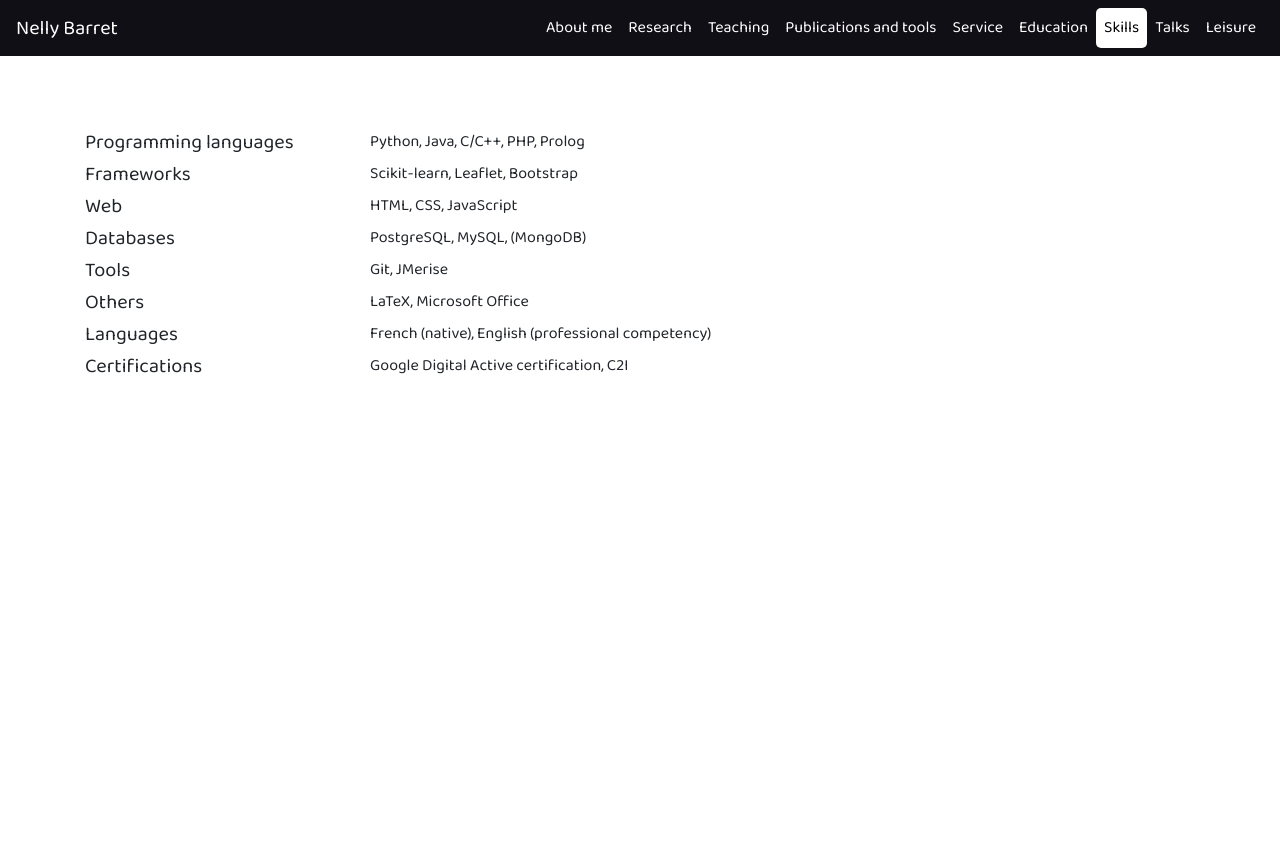
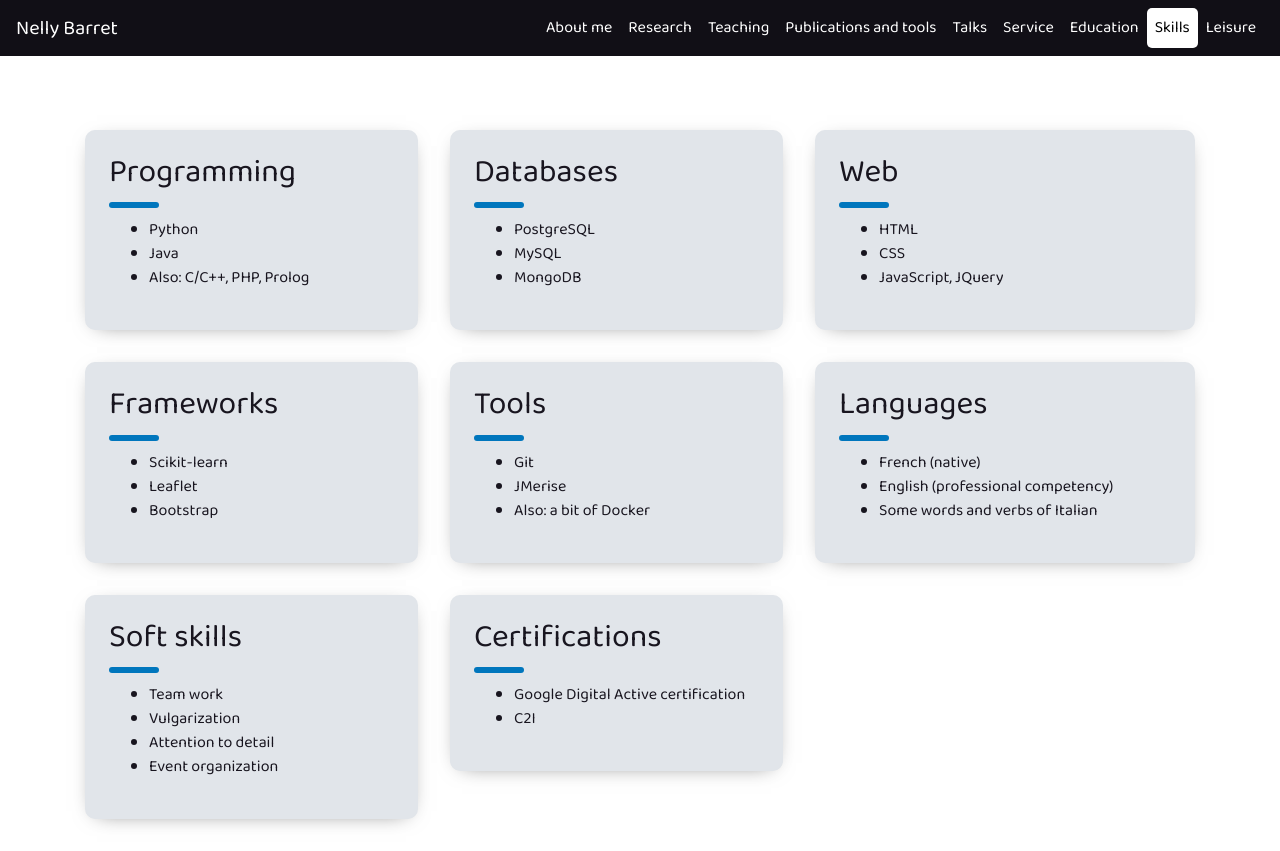
Before and after one commit to Nelly-Barret/nelly-barret.github.io, a PHP site: page /skills.html in a window 1280 px wide. Before the commit the page ends 374 px from the top, so only its background shows below. Run offline with PHP 8.4, Linux system fonts and the light colour scheme.

Commit message:
skills page + fixed broken css

```diff
--- a/education.html
+++ b/education.html
@@ -47,6 +47,9 @@
                     <a class="nav-link" href="./publications.html">Publications and tools</a>
                 </li>
                 <li class="nav-item">
+                    <a class="nav-link" href="./talks.html">Talks</a>
+                </li>
+                <li class="nav-item">
                     <a class="nav-link" href="./service.html">Service</a>
                 </li>
                 <li class="nav-item">
@@ -54,9 +57,6 @@
                 </li>
                 <li class="nav-item">
                     <a class="nav-link" href="./skills.html">Skills</a>
-                </li>
-                <li class="nav-item">
-                    <a class="nav-link" href="./talks.html">Talks</a>
                 </li>
                 <li class="nav-item">
                     <a class="nav-link" href="./leisure.html">Leisure</a>
--- a/index.html
+++ b/index.html
@@ -47,6 +47,9 @@
                     <a class="nav-link" href="./publications.html">Publications and tools</a>
                 </li>
                 <li class="nav-item">
+                    <a class="nav-link" href="./talks.html">Talks</a>
+                </li>
+                <li class="nav-item">
                     <a class="nav-link" href="./service.html">Service</a>
                 </li>
                 <li class="nav-item">
@@ -54,9 +57,6 @@
                 </li>
                 <li class="nav-item">
                     <a class="nav-link" href="./skills.html">Skills</a>
-                </li>
-                <li class="nav-item">
-                    <a class="nav-link" href="./talks.html">Talks</a>
                 </li>
                 <li class="nav-item">
                     <a class="nav-link" href="./leisure.html">Leisure</a>
--- a/publications.html
+++ b/publications.html
@@ -47,6 +47,9 @@
                     <a class="nav-link active" href="./publications.html">Publications and tools</a>
                 </li>
                 <li class="nav-item">
+                    <a class="nav-link" href="./talks.html">Talks</a>
+                </li>
+                <li class="nav-item">
                     <a class="nav-link" href="./service.html">Service</a>
                 </li>
                 <li class="nav-item">
@@ -54,9 +57,6 @@
                 </li>
                 <li class="nav-item">
                     <a class="nav-link" href="./skills.html">Skills</a>
-                </li>
-                <li class="nav-item">
-                    <a class="nav-link" href="./talks.html">Talks</a>
                 </li>
                 <li class="nav-item">
                     <a class="nav-link" href="./leisure.html">Leisure</a>
--- a/skills.html
+++ b/skills.html
@@ -47,6 +47,9 @@
                     <a class="nav-link" href="./publications.html">Publications and tools</a>
                 </li>
                 <li class="nav-item">
+                    <a class="nav-link" href="./talks.html">Talks</a>
+                </li>
+                <li class="nav-item">
                     <a class="nav-link" href="./service.html">Service</a>
                 </li>
                 <li class="nav-item">
@@ -54,9 +57,6 @@
                 </li>
                 <li class="nav-item">
                     <a class="nav-link active" href="./skills.html">Skills</a>
-                </li>
-                <li class="nav-item">
-                    <a class="nav-link" href="./talks.html">Talks</a>
                 </li>
                 <li class="nav-item">
                     <a class="nav-link" href="./leisure.html">Leisure</a>
@@ -67,80 +67,137 @@
 
 
     <!-- SECTION SKILLS -->
-    <section id="skills" class="anchor light">
+    <section class="anchor light">
     <div class="container py-2">
 
-        <div class="row">
-            <div class="col-sm-3">
-                <h5>Programming languages</h5>
+        <article class="postcard third-postcard light blue">
+            <div class="postcard__text t-dark">
+                <h1 class="postcard__title blue">Programming</h1>
+                <div class="postcard__subtitle">
                 </div>
-            <div class="col-sm-9">
-                Python, Java, C/C++, PHP, Prolog
+                <div class="postcard__bar"></div>
+                <div class="postcard__preview-txt">
+                    <ul>
+                        <li>Python</li>
+                        <li>Java</li>
+                        <li>Also: C/C++, PHP, Prolog</li>
+                        <!-- <li>Prolog</li> -->
+                    </ul>
                 </div>
             </div>
+        </article>
 
-        <div class="row">
-            <div class="col-sm-3">
-                <h5>Frameworks</h5>
+        <article class="postcard third-postcard light blue">
+            <div class="postcard__text t-dark">
+                <h1 class="postcard__title blue">Databases</h1>
+                <div class="postcard__subtitle">
                 </div>
-            <div class="col-sm-9">
-                Scikit-learn, Leaflet, Bootstrap
+                <div class="postcard__bar"></div>
+                <div class="postcard__preview-txt">
+                    <ul>
+                        <li>PostgreSQL</li>
+                        <li>MySQL</li>
+                        <li>MongoDB</li>
+                    </ul>
                 </div>
             </div>
+        </article>
 
-        <div class="row">
-            <div class="col-sm-3">
-                <h5>Web</h5>
+        <article class="postcard light blue">
+            <div class="postcard__text t-dark">
+                <h1 class="postcard__title blue">Web</h1>
+                <div class="postcard__subtitle">
                 </div>
-            <div class="col-sm-9">
-                HTML, CSS, JavaScript
+                <div class="postcard__bar"></div>
+                <div class="postcard__preview-txt">
+                    <ul>
+                        <li>HTML</li>
+                        <li>CSS</li>
+                        <li>JavaScript, JQuery</li>
+                    </ul>
                 </div>
             </div>
+        </article>
 
-        <div class="row">
-            <div class="col-sm-3">
-                <h5>Databases</h5>
+        <article class="postcard third-postcard light blue">
+            <div class="postcard__text t-dark">
+                <h1 class="postcard__title blue">Frameworks</h1>
+                <div class="postcard__subtitle">
                 </div>
-            <div class="col-sm-9">
-                PostgreSQL, MySQL, (MongoDB)
+                <div class="postcard__bar"></div>
+                <div class="postcard__preview-txt">
+                    <ul>
+                        <li>Scikit-learn</li>
+                        <li>Leaflet</li>
+                        <li>Bootstrap</li>
+                    </ul>
                 </div>
             </div>
+        </article>
 
-        <div class="row">
-            <div class="col-sm-3">
-                <h5>Tools</h5>
+        <article class="postcard third-postcard light blue">
+            <div class="postcard__text t-dark">
+                <h1 class="postcard__title blue">Tools</h1>
+                <div class="postcard__subtitle">
                 </div>
-            <div class="col-sm-9">
-                Git, JMerise
+                <div class="postcard__bar"></div>
+                <div class="postcard__preview-txt">
+                    <ul>
+                        <li>Git</li>
+                        <li>JMerise</li>
+                        <li>Also: a bit of Docker</li>
+                    </ul>
                 </div>
             </div>
+        </article>
 
-        <div class="row">
-            <div class="col-sm-3">
-                <h5>Others</h5>
+        <article class="postcard light blue">
+            <div class="postcard__text t-dark">
+                <h1 class="postcard__title blue">Languages</h1>
+                <div class="postcard__subtitle">
                 </div>
-            <div class="col-sm-9">
-                LaTeX, Microsoft Office
+                <div class="postcard__bar"></div>
+                <div class="postcard__preview-txt">
+                    <ul>
+                        <li>French (native)</li>
+                        <li>English (professional competency)</li>
+                        <li>Some words and verbs of Italian</li>
+                    </ul>
                 </div>
             </div>
+        </article>
 
-        <div class="row">
-            <div class="col-sm-3">
-                <h5>Languages</h5>
+        <article class="postcard third-postcard light blue">
+            <div class="postcard__text t-dark">
+                <h1 class="postcard__title blue">Soft skills</h1>
+                <div class="postcard__subtitle">
                 </div>
-            <div class="col-sm-9">
-                French (native), English (professional competency)
+                <div class="postcard__bar"></div>
+                <div class="postcard__preview-txt">
+                    <ul>
+                        <li>Team work</li>
+                        <li>Vulgarization</li>
+                        <li>Attention to detail</li>
+                        <li>Event organization</li>
+                    </ul>
                 </div>
             </div>
+        </article>
 
-        <div class="row">
-            <div class="col-sm-3">
-                <h5>Certifications</h5>
+        <article class="postcard third-postcard light blue">
+            <div class="postcard__text t-dark">
+                <h1 class="postcard__title blue">Certifications</h1>
+                <div class="postcard__subtitle">
                 </div>
-            <div class="col-sm-9">
-                Google Digital Active certification, C2I
+                <div class="postcard__bar"></div>
+                <div class="postcard__preview-txt">
+                    <ul>
+                        <li>Google Digital Active certification</li>
+                        <li>C2I</li>
+                    </ul>
                 </div>
             </div>
+        </article>
     </div>
     </section>
 </body>
--- a/w3schools-styles.css
+++ b/w3schools-styles.css
@@ -34,6 +34,16 @@ a, a:hover {
   overflow: hidden;
   position: relative;
   color: #ffffff;
+}
+.half-postcard {
+  width: 50%;
+  margin-right: 2rem;
+  float: left;
+}
+.third-postcard {
+  width: 30%;
+  margin-right: 2rem;
+  float: left;
 }
 .postcard.dark {
   background-color: #18151f;
@@ -85,7 +95,6 @@ a, a:hover {
   overflow: hidden;
   text-overflow: ellipsis;
   text-align: justify;
-  height: 100%;
 }
 .postcard .postcard__tagbox {
   display: flex;
@@ -121,6 +130,11 @@ a, a:hover {
 }
 .postcard:hover .postcard__bar {
   width: 100px;
+}
+
+.postcard:hover .postcard__text .postcard__abstract {
+  visibility: visible;
+  background-color: red;
 }
 
 @media screen and (min-width: 769px) {
```
Also changed, not shown: leisure.html (+5 -5 lines), research.html (+21 -20 lines), service.html (+6 -5 lines), talks.html (+12 -12 lines), teaching.html (+9 -6 lines), 2 other files. Lines whose indentation alone changed are shown as unchanged.
